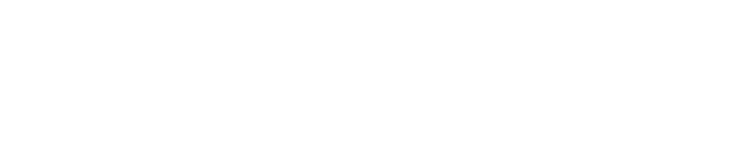
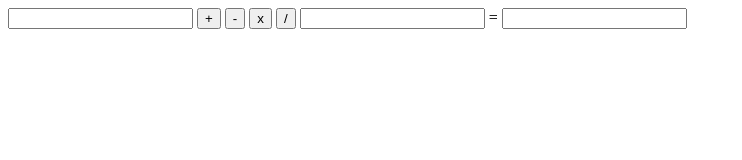
Before and after one commit to TE22A-Inal-Zettergren-Nova/lek10---minir-knare-js--uppg1, a plain HTML site: page index.html in a window 1280 px wide. Shown: the whole page, without its empty margins (0-742 px from the left). Drawn offline with Linux system fonts and the light colour scheme.

Commit message:
skapat input och buttons

```diff
--- a/index.html
+++ b/index.html
@@ -8,6 +8,12 @@
     <script src="./script.js"></script>
 </head>
 <body>
-
+    <input type ="text" id="tal1"></input>
+    <button onclick="plus()">+</button>
+    <button onclick="plus()">-</button>
+    <button onclick="plus()">x</button>
+    <button onclick="plus()">/</button>
+    <input type ="text" id="tal2"> =</input>
+    <input type ="text" id="tal3"></input>
 </body>
 </html>
```
